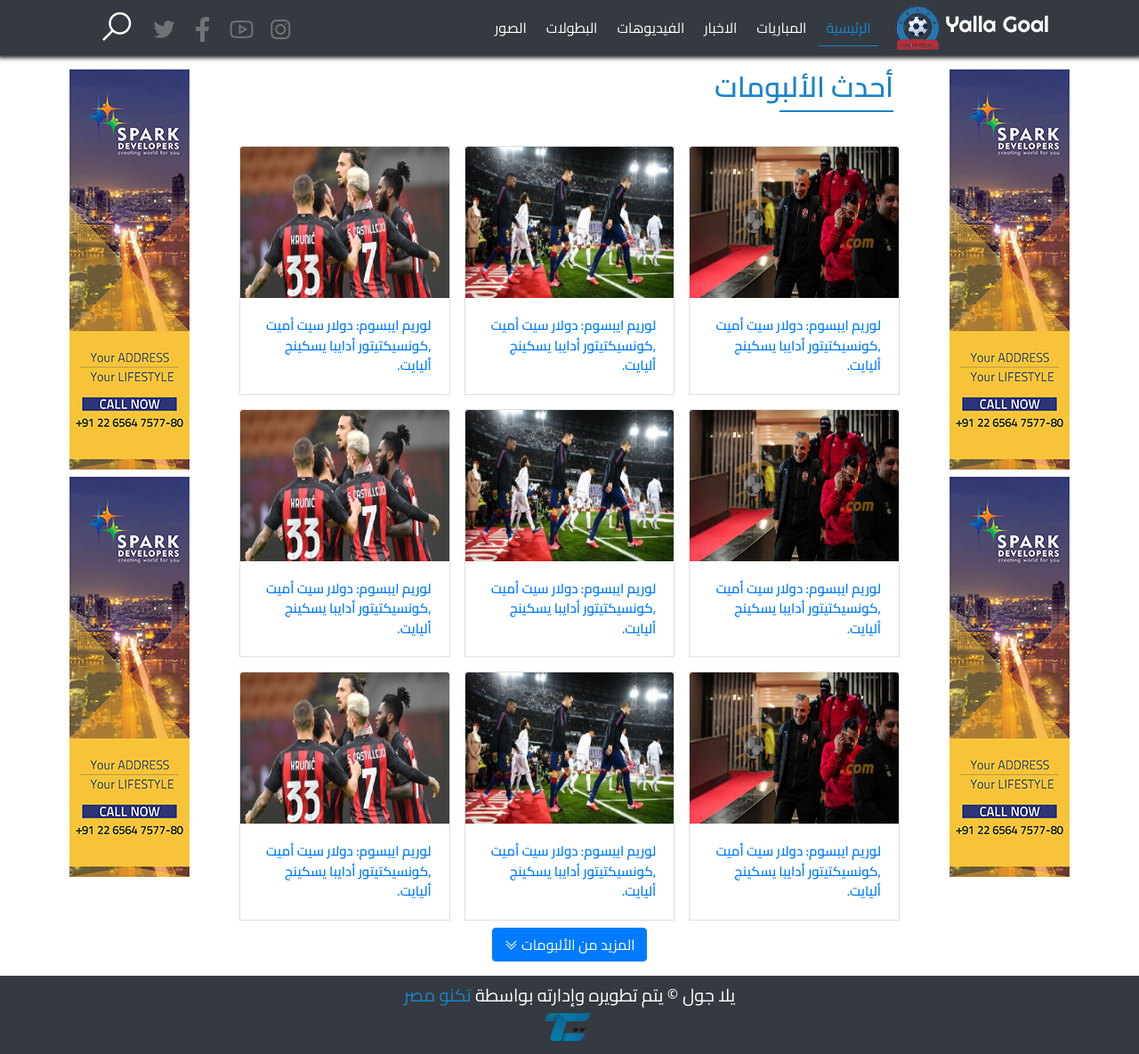
After one commit to mahmoudsiliman75/Yala-Goal, a PHP site: page /img-gallery.php in a window 1280 px wide. The commit adds this page. Shown: the whole page at 89% size. Run offline with PHP 8.4, Linux system fonts and the light colour scheme.

Commit message:
finish gallery page

```diff
--- a/css/style.css
+++ b/css/style.css
@@ -715,6 +715,40 @@ html body::-webkit-scrollbar-thumb {
   text-decoration: none;
 }
 
+.gallery .gallery-container .card {
+  border-radius: 0;
+  padding: 0;
+}
+
+.gallery .gallery-container .card .card-gallery-box {
+  padding: 0;
+  border-radius: 0;
+  height: 170px;
+}
+
+.gallery .gallery-container .card .card-gallery-box img {
+  width: 100%;
+  height: 100%;
+}
+
+.gallery .gallery-container .card .card-body {
+  text-align: start;
+  -webkit-box-flex: 0;
+      -ms-flex: 0 1 auto;
+          flex: 0 1 auto;
+}
+
+.gallery .gallery-container .card .card-body .card-text {
+  color: #1983ca;
+  text-align: start;
+  font-size: 15px;
+  font-weight: 600;
+}
+
+.gallery .gallery-container .card .card-body .card-text a:hover {
+  text-decoration: none;
+}
+
 .footer {
   padding: 10px 0;
 }
--- a/css/style.scss
+++ b/css/style.scss
@@ -633,6 +633,41 @@ html {
 }
 // END:: NEWS PAGE STYLES
 
+// START:: GALLERY PAGE STYLES
+.gallery {
+  .gallery-container {
+    .card {
+      border-radius: 0;
+      padding: 0;
+      .card-gallery-box {
+        padding: 0;
+        border-radius: 0;
+        height: 170px;
+        img {
+          width: 100%;
+          height: 100%;
+        }
+      }
+      .card-body {
+        text-align: start;
+        flex: 0 1 auto;
+        .card-text {
+          color: $mainColor;
+          text-align: start;
+          font-size: 15px;
+          font-weight: 600;
+          a {
+            &:hover {
+              text-decoration: none;
+            }
+          }
+        }
+      }
+    }
+  }
+}
+// END:: GALLERY PAGE STYLES
+
 // START:: FOOTER STYLES
 .footer {
   padding: 10px 0;
--- /dev/null
+++ b/img-gallery.php
@@ -0,0 +1,179 @@
+<!-- START:: INCLUDING HEADER -->
+<?php include('layouts/header.php') ?>
+<!-- END:: INCLUDING HEADER -->
+
+<!-- START:: CONTENT -->
+<div class="gallery">
+  <div class="container">
+    <div class="row">
+
+      <!-- START:: SIDE ADS -->
+      <div class="side-add col-2 p-2 mt-2">
+        <img class="img-fluid d-block mb-2" src="imgs/ad.jpg">
+        <img class="img-fluid d-block" src="imgs/ad.jpg">
+      </div>
+      <!-- END:: SIDE ADS -->
+
+      <!-- START:: GALLERY CARDS -->
+      <div class="gallery-container justify-content-center text-center col-8 p-3">
+        <h2 class="custom-title"> أحدث الألبومات </h2>
+
+        <div class="row">
+
+          <!-- START: ALBUM CARD -->
+          <div class="p-2 col-12 col-md-4">
+            <div class="card">
+              <div class="card-gallery-box">
+                <img src="imgs/news/news4.jpg" class="card-img-top" alt="">
+              </div>
+              <div class="card-body">
+                <p class="card-text">
+                  <a href="#"> لوريم ايبسوم: دولار سيت أميت ,كونسيكتيتور أدايبا يسكينج أليايت.  </a>
+                </p>
+              </div>
+            </div>
+          </div>
+          <!-- END: ALBUM CARD -->
+
+          <!-- START: ALBUM CARD -->
+          <div class="p-2 col-12 col-md-4">
+            <div class="card">
+              <div class="card-gallery-box">
+                <img src="imgs/news/news2.jpg" class="card-img-top" alt="">
+              </div>
+              <div class="card-body">
+                <p class="card-text">
+                  <a href="#"> لوريم ايبسوم: دولار سيت أميت ,كونسيكتيتور أدايبا يسكينج أليايت.  </a>
+                </p>
+              </div>
+            </div>
+          </div>
+          <!-- END: ALBUM CARD -->
+
+          <!-- START: ALBUM CARD -->
+          <div class="p-2 col-12 col-md-4">
+            <div class="card">
+              <div class="card-gallery-box">
+                <img src="imgs/news/news3.jpg" class="card-img-top" alt="">
+              </div>
+              <div class="card-body">
+                <p class="card-text">
+                  <a href="#"> لوريم ايبسوم: دولار سيت أميت ,كونسيكتيتور أدايبا يسكينج أليايت.  </a>
+                </p>
+              </div>
+            </div>
+          </div>
+          <!-- END: ALBUM CARD -->
+
+          <!-- START: ALBUM CARD -->
+          <div class="p-2 col-12 col-md-4">
+            <div class="card">
+              <div class="card-gallery-box">
+                <img src="imgs/news/news4.jpg" class="card-img-top" alt="">
+              </div>
+              <div class="card-body">
+                <p class="card-text">
+                  <a href="#"> لوريم ايبسوم: دولار سيت أميت ,كونسيكتيتور أدايبا يسكينج أليايت.  </a>
+                </p>
+              </div>
+            </div>
+          </div>
+          <!-- END: ALBUM CARD -->
+
+          <!-- START: ALBUM CARD -->
+          <div class="p-2 col-12 col-md-4">
+            <div class="card">
+              <div class="card-gallery-box">
+                <img src="imgs/news/news2.jpg" class="card-img-top" alt="">
+              </div>
+              <div class="card-body">
+                <p class="card-text">
+                  <a href="#"> لوريم ايبسوم: دولار سيت أميت ,كونسيكتيتور أدايبا يسكينج أليايت.  </a>
+                </p>
+              </div>
+            </div>
+          </div>
+          <!-- END: ALBUM CARD -->
+
+          <!-- START: ALBUM CARD -->
+          <div class="p-2 col-12 col-md-4">
+            <div class="card">
+              <div class="card-gallery-box">
+                <img src="imgs/news/news3.jpg" class="card-img-top" alt="">
+              </div>
+              <div class="card-body">
+                <p class="card-text">
+                  <a href="#"> لوريم ايبسوم: دولار سيت أميت ,كونسيكتيتور أدايبا يسكينج أليايت.  </a>
+                </p>
+              </div>
+            </div>
+          </div>
+          <!-- END: ALBUM CARD -->
+
+          <!-- START: ALBUM CARD -->
+          <div class="p-2 col-12 col-md-4">
+            <div class="card">
+              <div class="card-gallery-box">
+                <img src="imgs/news/news4.jpg" class="card-img-top" alt="">
+              </div>
+              <div class="card-body">
+                <p class="card-text">
+                  <a href="#"> لوريم ايبسوم: دولار سيت أميت ,كونسيكتيتور أدايبا يسكينج أليايت.  </a>
+                </p>
+              </div>
+            </div>
+          </div>
+          <!-- END: ALBUM CARD -->
+
+          <!-- START: ALBUM CARD -->
+          <div class="p-2 col-12 col-md-4">
+            <div class="card">
+              <div class="card-gallery-box">
+                <img src="imgs/news/news2.jpg" class="card-img-top" alt="">
+              </div>
+              <div class="card-body">
+                <p class="card-text">
+                  <a href="#"> لوريم ايبسوم: دولار سيت أميت ,كونسيكتيتور أدايبا يسكينج أليايت.  </a>
+                </p>
+              </div>
+            </div>
+          </div>
+          <!-- END: ALBUM CARD -->
+
+          <!-- START: ALBUM CARD -->
+          <div class="p-2 col-12 col-md-4">
+            <div class="card">
+              <div class="card-gallery-box">
+                <img src="imgs/news/news3.jpg" class="card-img-top" alt="">
+              </div>
+              <div class="card-body">
+                <p class="card-text">
+                  <a href="#"> لوريم ايبسوم: دولار سيت أميت ,كونسيكتيتور أدايبا يسكينج أليايت.  </a>
+                </p>
+              </div>
+            </div>
+          </div>
+          <!-- END: ALBUM CARD -->
+
+        </div>
+
+        <!-- START:: SHOW MORE BUTTON  -->
+        <button class="btn btn-primary"> المزيد من الألبومات <i class="las la-angle-double-down"></i> </button>
+        <!-- END:: SHOW MORE BUTTON  -->
+      </div>
+      <!-- START:: GALLERY CARDS -->
+
+      <!-- START:: SIDE ADS -->
+      <div class="side-add col-2 p-2 mt-2" style="direction: ltr;">
+        <img class="img-fluid d-block mb-2" src="imgs/ad.jpg">
+        <img class="img-fluid d-block" src="imgs/ad.jpg">
+      </div>
+      <!-- END:: SIDE ADS -->
+    </div>
+  </div>
+</div>
+<!-- END:: CONTENT -->
+
+<!-- START:: INCLUDING FOOTER -->
+<?php include("layouts/footer.php") ?>
+<!-- END:: INCLUDING FOOTER -->
--- a/layouts/header.php
+++ b/layouts/header.php
@@ -116,7 +116,9 @@
               </div>
           </div>
         </li>
-
+        <li class="nav-item">
+          <a class="nav-link" href="img-gallery.php">الصور</a>
+        </li>
       </ul>
     </div>
 
```
Also changed, not shown: 1 other file.
